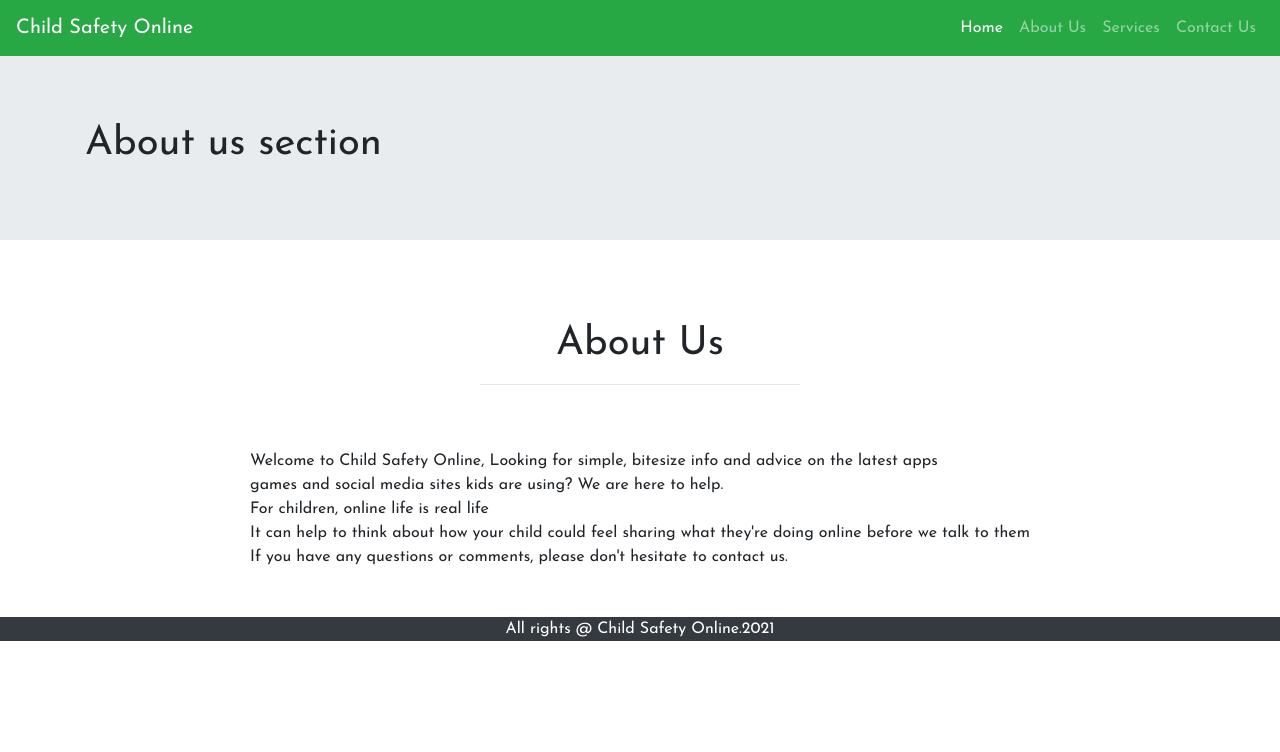
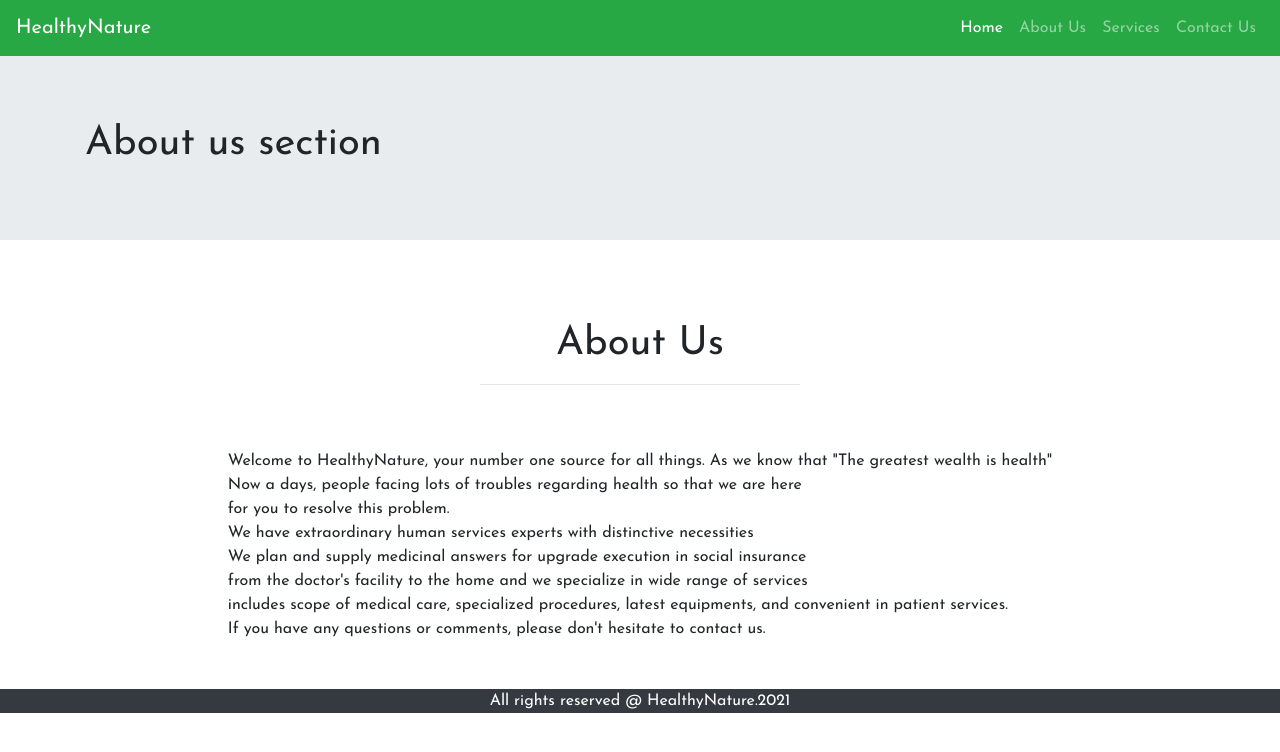
Before and after one commit to kimdmorrow1/healthynature.github.io, a plain HTML site: page about.html in a window 1280 px wide. Drawn offline with nearby package versions, Linux system fonts and the light colour scheme.

Commit message:
Update about.html

```diff
--- a/about.html
+++ b/about.html
@@ -17,7 +17,7 @@
 <body>
 	<header>
 	<nav class="navbar navbar-expand-lg navbar-dark bg-success">
-  <a class="navbar-brand" href="#">Child Safety Online</a>
+  <a class="navbar-brand" href="#">HealthyNature</a>
   <button class="navbar-toggler" type="button" data-toggle="collapse" data-target="#navbarSupportedContent" aria-controls="navbarSupportedContent" aria-expanded="false" aria-label="Toggle navigation">
     <span class="navbar-toggler-icon"></span>
   </button>
@@ -50,7 +50,7 @@
 		<h1 class="text-center text-capitalize pt-5">About Us</h1>
 		<hr class="w-25 mx-auto pt-5">
 		<div class="row mb-5">
-			<div class=" text-justyfi; text-capitalize; mx-auto">Welcome to Child Safety Online, Looking for simple, bitesize info and advice on the latest apps <br>games and social media sites kids are using? We are here to help.<br>For children, online life is real life<br>It can help to think about how your child could feel sharing what they're doing online before we talk to them<br>If you have any questions or comments, please don't hesitate to contact us.</br></div>
+			<div class=" text-justyfi; text-capitalize; mx-auto">Welcome to HealthyNature, your number one source for all things. As we know that "The greatest wealth is health" <br>Now a days, people facing lots of troubles regarding health so that we are here<br>for you to resolve this problem.<br>We have extraordinary human services experts with distinctive necessities<br>We plan and supply medicinal answers for upgrade execution in social insurance<br>from the doctor's facility to the home and we specialize in wide range of services<br>includes scope of medical care, specialized procedures, latest equipments, and convenient in patient services.<br>If you have any questions or comments, please don't hesitate to contact us.</br></div>
 
 			</div>
 		</div>
@@ -58,7 +58,7 @@
 	</div>
 	<!--footer -->
  <footer>
- 	<p class="text-center bg-dark text-white"> All rights @ Child Safety Online.2021</p>
+ 	<p class="text-center bg-dark text-white"> All rights reserved @ HealthyNature.2021</p>
  </footer>
 </body>
 </html>
```
